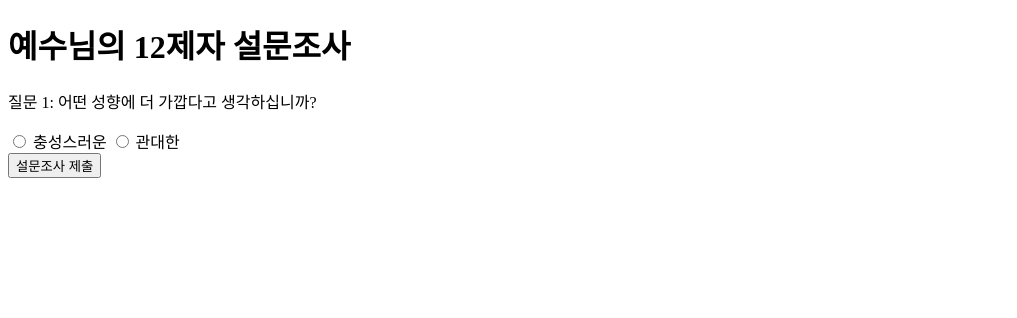
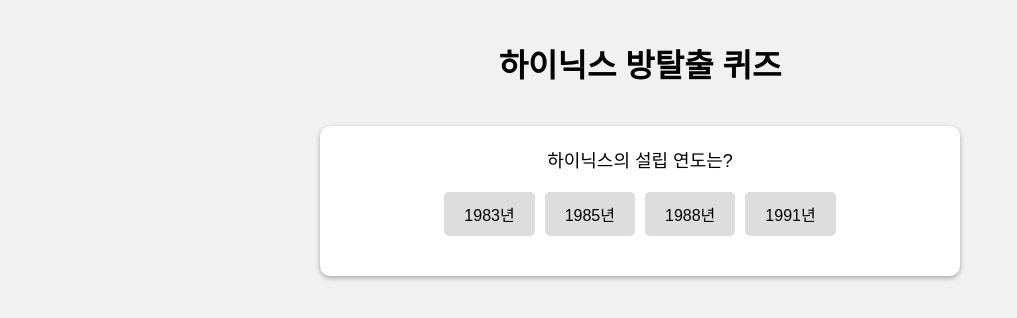
Before and after one commit to fullofwisdom0124/disciple_minkey, a plain HTML site: page index.html in a window 1280 px wide. Shown: the whole page, without its empty margins (0-1017 px from the left). Drawn offline with Linux system fonts and the light colour scheme.

Commit message:
Update index.html

```diff
--- a/index.html
+++ b/index.html
@@ -1,58 +1,135 @@
 <!DOCTYPE html>
 <html>
 <head>
-  <title>예수님의 12제자 설문조사</title>
-  <script>
-    // 제자들의 가중치 데이터
-    var weights = {
-      '배드로': [0.2, 0.4, 0.3, 0.1, 0.2, 0.4, 0.3, 0.1, 0.2, 0.4, 0.3, 0.1, 0.2, 0.4, 0.3, 0.1, 0.2, 0.4, 0.3, 0.1],
-      '요한': [0.5, 0.1, 0.2, 0.2, 0.3, 0.1, 0.2, 0.2, 0.3, 0.1, 0.2, 0.2, 0.3, 0.1, 0.2, 0.2, 0.3, 0.1, 0.2, 0.2],
-      // 나머지 제자들의 가중치 배열
-    };
+    <title>하이닉스 방탈출 퀴즈</title>
+    <style>
+        body {
+            font-family: Arial, sans-serif;
+            background-color: #f1f1f1;
+            text-align: center;
+        }
 
-    function calculateHighestWeightedDisciple() {
-      var highestWeight = 0;
-      var highestWeightedDisciple = '';
+        h1 {
+            margin-top: 40px;
+        }
 
-      for (var disciple in weights) {
-        var totalWeight = weights[disciple].reduce((a, b) => a + b, 0);
-        if (totalWeight > highestWeight) {
-          highestWeight = totalWeight;
-          highestWeightedDisciple = disciple;
+        .question-container {
+            background-color: #fff;
+            max-width: 600px;
+            margin: 40px auto;
+            padding: 20px;
+            border-radius: 10px;
+            box-shadow: 0 2px 5px rgba(0, 0, 0, 0.3);
         }
-      }
 
-      return highestWeightedDisciple;
-    }
+        .question {
+            font-size: 18px;
+            margin-bottom: 20px;
+        }
 
-    function submitSurvey() {
-      var answers = [];
-      var radios = document.querySelectorAll('input[type=radio]:checked');
+        .answer-container {
+            display: flex;
+            flex-wrap: wrap;
+            justify-content: center;
+            gap: 10px;
+        }
 
-      radios.forEach(function(radio) {
-        var disciple = radio.getAttribute('data-disciple');
-        var questionIndex = radio.getAttribute('data-question-index');
-        var weight = weights[disciple][questionIndex];
-        answers.push(weight);
-      });
+        .answer {
+            padding: 10px 20px;
+            background-color: #ddd;
+            border-radius: 5px;
+            cursor: pointer;
+            transition: background-color 0.3s ease;
+        }
 
-      var highestDisciple = calculateHighestWeightedDisciple();
-      document.getElementById('result').textContent = '가장 가중치가 높은 제자: ' + highestDisciple;
-    }
-  </script>
+        .answer:hover {
+            background-color: #ccc;
+        }
+
+        .result {
+            margin-top: 20px;
+            font-size: 18px;
+        }
+    </style>
 </head>
 <body>
-  <h1>예수님의 12제자 설문조사</h1>
-  <form>
-    <div>
-      <p>질문 1: 어떤 성향에 더 가깝다고 생각하십니까?</p>
-      <label><input type="radio" name="question1" data-disciple="배드로" data-question-index="0"> 충성스러운</label>
-      <label><input type="radio" name="question1" data-disciple="요한" data-question-index="0"> 관대한</label>
-      <!-- 나머지 선택지 -->
+    <h1>하이닉스 방탈출 퀴즈</h1>
+
+    <div class="question-container">
+        <div class="question" id="question"></div>
+        <div class="answer-container">
+            <div class="answer" onclick="checkAnswer(0)" id="answer0"></div>
+            <div class="answer" onclick="checkAnswer(1)" id="answer1"></div>
+            <div class="answer" onclick="checkAnswer(2)" id="answer2"></div>
+            <div class="answer" onclick="checkAnswer(3)" id="answer3"></div>
+        </div>
+        <div class="result" id="result"></div>
     </div>
-    <!-- 나머지 질문과 선택지 -->
-    <button type="button" onclick="submitSurvey()">설문조사 제출</button>
-  </form>
-  <div id="result"></div>
+
+    <script>
+        const questions = [
+            {
+                question: '하이닉스의 설립 연도는?',
+                answers: ['1983년', '1985년', '1988년', '1991년'],
+                correctAnswerIndex: 1
+            },
+            {
+                question: '하이닉스의 본사는 어느 나라에 위치해 있을까요?',
+                answers: ['미국', '일본', '대한민국', '중국'],
+                correctAnswerIndex: 2
+            },
+            {
+                question: '하이닉스가 제조하는 반도체 중 하나는?',
+                answers: ['스마트폰', '테이블트', '하드 디스크', '랜덤 액세스 메모리'],
+                correctAnswerIndex: 3
+            },
+            // 추가 질문들...
+        ];
+
+        let currentQuestionIndex = 0;
+        let correctAnswerCount = 0;
+
+        function displayQuestion() {
+            const question = questions[currentQuestionIndex];
+            document.getElementById('question').textContent = question.question;
+
+            const answerElements = document.getElementsByClassName('answer');
+            for (let i = 0; i < answerElements.length; i++) {
+                answerElements[i].textContent = question.answers[i];
+            }
+        }
+
+        function checkAnswer(answerIndex) {
+            const question = questions[currentQuestionIndex];
+            const resultElement = document.getElementById('result');
+
+            if (answerIndex === question.correctAnswerIndex) {
+                resultElement.textContent = '정답입니다!';
+                correctAnswerCount++;
+            } else {
+                resultElement.textContent = '오답입니다!';
+            }
+
+            currentQuestionIndex++;
+
+            if (currentQuestionIndex < questions.length) {
+                displayQuestion();
+            } else {
+                const percentage = (correctAnswerCount / questions.length) * 100;
+                resultElement.innerHTML = `퀴즈가 종료되었습니다. 정답 비율: ${percentage.toFixed(1)}%`;
+                disableAnswerButtons();
+            }
+        }
+
+        function disableAnswerButtons() {
+            const answerElements = document.getElementsByClassName('answer');
+            for (let i = 0; i < answerElements.length; i++) {
+                answerElements[i].setAttribute('onclick', '');
+                answerElements[i].style.cursor = 'not-allowed';
+            }
+        }
+
+        displayQuestion();
+    </script>
 </body>
 </html>
```
